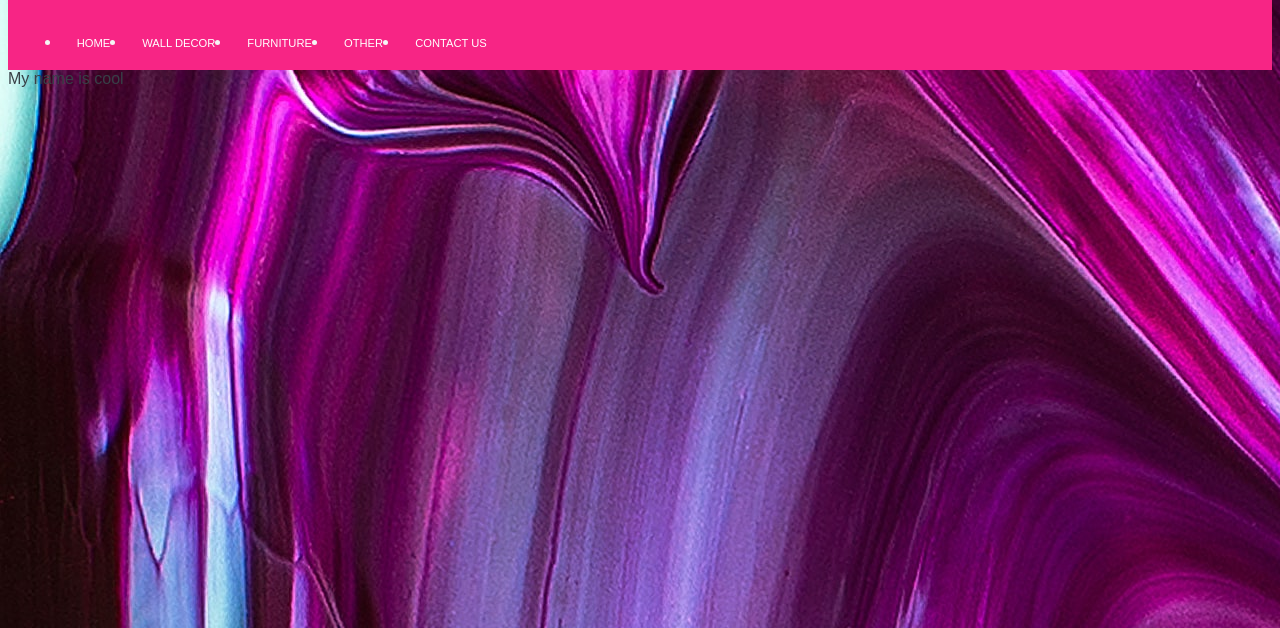
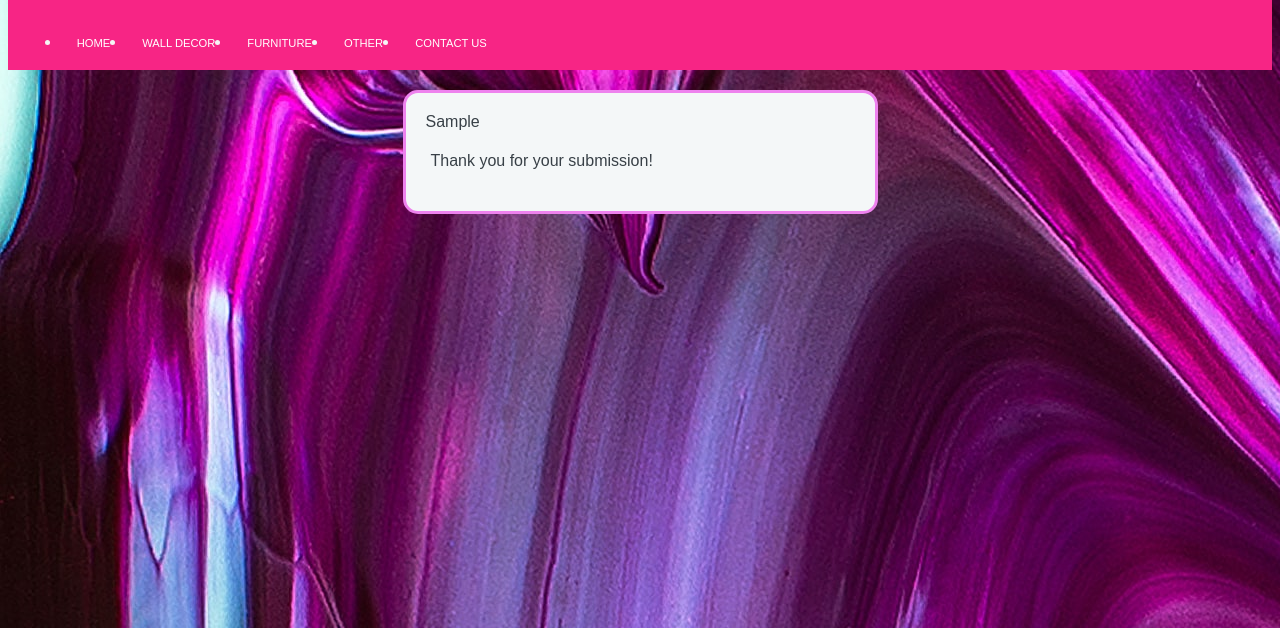
Before and after one commit to kmstoc01/TheCraftBusinessWebsite, a plain HTML site: page contact.html in a window 1280 px wide. Both pictures are taken after typing "Sample", "name@example.com", "Sample" into the empty fields and a click on the button "Submit Request". Shown: the part 172-800 px from the top of the page. Drawn offline with Linux system fonts and the light colour scheme.

Commit message:
form submit fixes

```diff
--- a/CSS/form_style.css
+++ b/CSS/form_style.css
@@ -144,6 +144,21 @@ li a:hover {
     border-radius: 100%;
   }
 
+  #confirmationMessage {
+    display: flex;
+    border-style: solid;
+    border-color: violet;
+    background: #f4f7f8;
+    border-radius: 15px;
+    max-width: 475px;
+    margin: 20px auto;
+    padding: 20px 20px;
+  }
+
+  #confirmationMessage p {
+    padding: 5px;
+  }
+
 
   @media screen and (min-width: 600px) {
     form {
--- a/JS/script.js
+++ b/JS/script.js
@@ -7,10 +7,12 @@ function contactValidation() {
     const email = document.getElementById("email");
     const emailValidator = /^[^\s@]+@[^\s@]+\.[^\s@]+$/.test(email.value);
 
-    //validate name is required
-    //to do: add name requirement
-    const name = document.getElementById("name");
 
+  var name = document.getElementById("name").value;
+   if (name.length == 0) {
+     alert("Please tell us your name");
+     return false;
+   }
     let isValid= false;
     if(emailValidator) {
         isValid= true;
@@ -27,12 +29,13 @@ function contactValidation() {
 }
 
 
-//this function is hidding the form upon sucessful validation and showing the confirmation message
+//this function is hidding the form upon sucessful validation and showing the confirmation messaage
 function confirmationMessage() {
     var x = document.getElementById("contact_form");
     //getting the hidden confirmation control
     const confirmationMessage = document.getElementById("confirmationMessage");
-
+    const name = document.getElementById("name").value; //this is the value in the name input box
+    const contactUsername = document.getElementById("contactUsername"); //is the placeholder element for the name in the contact field
 
     if (x.style.display === "none") {
         //this is showing the form
@@ -44,5 +47,7 @@ function confirmationMessage() {
       x.style.display = "none";
       //this shows the confirmation control
       confirmationMessage.style.display = "block";
+      //add name from contact for to placeholder
+      contactUsername.innerHTML += name;
     }
   }
--- a/contact.html
+++ b/contact.html
@@ -72,7 +72,7 @@
 
   </form>
   </body>
-  <div id="confirmationMessage" style="display:none;">
-    My name is cool
+  <div id="confirmationMessage" style="display: none;">
+    <div id="contactUsername"></div> <p>Thank you for your submission!</p>
   </div>
   </html>
```
